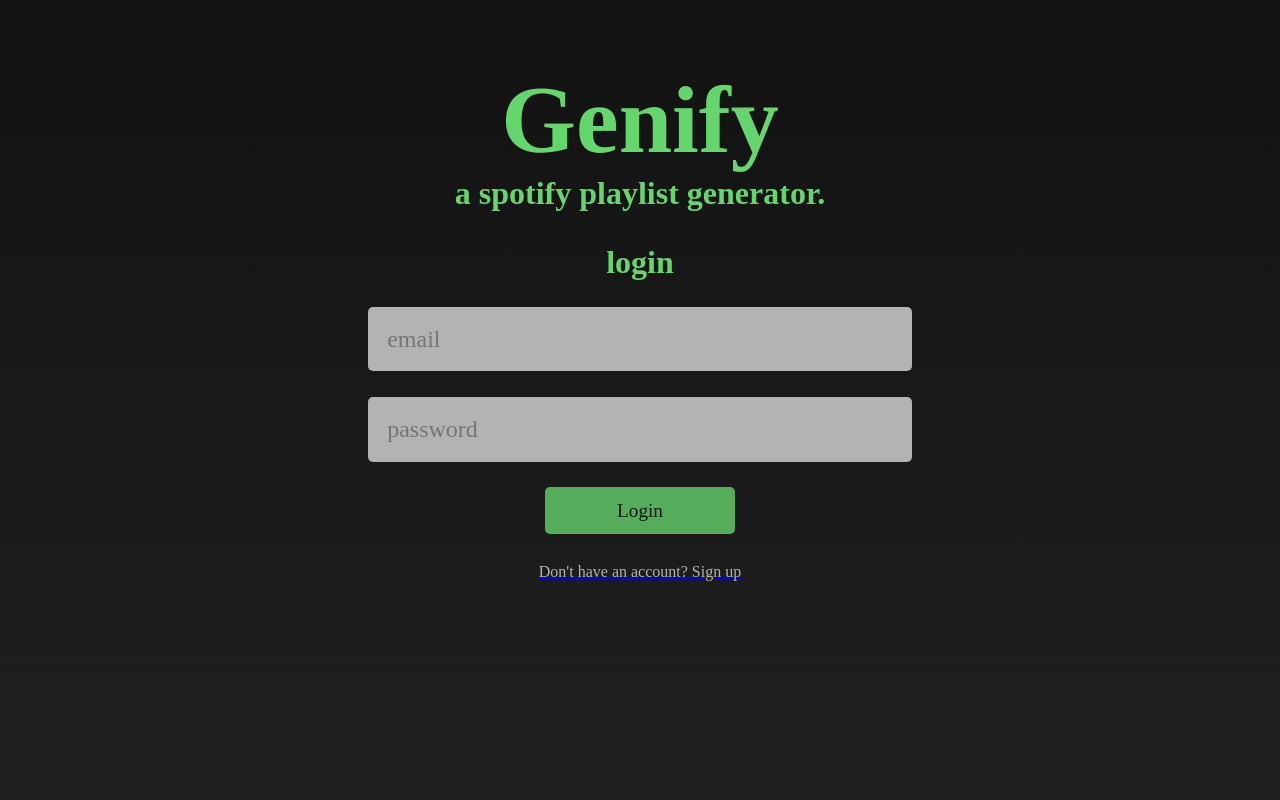
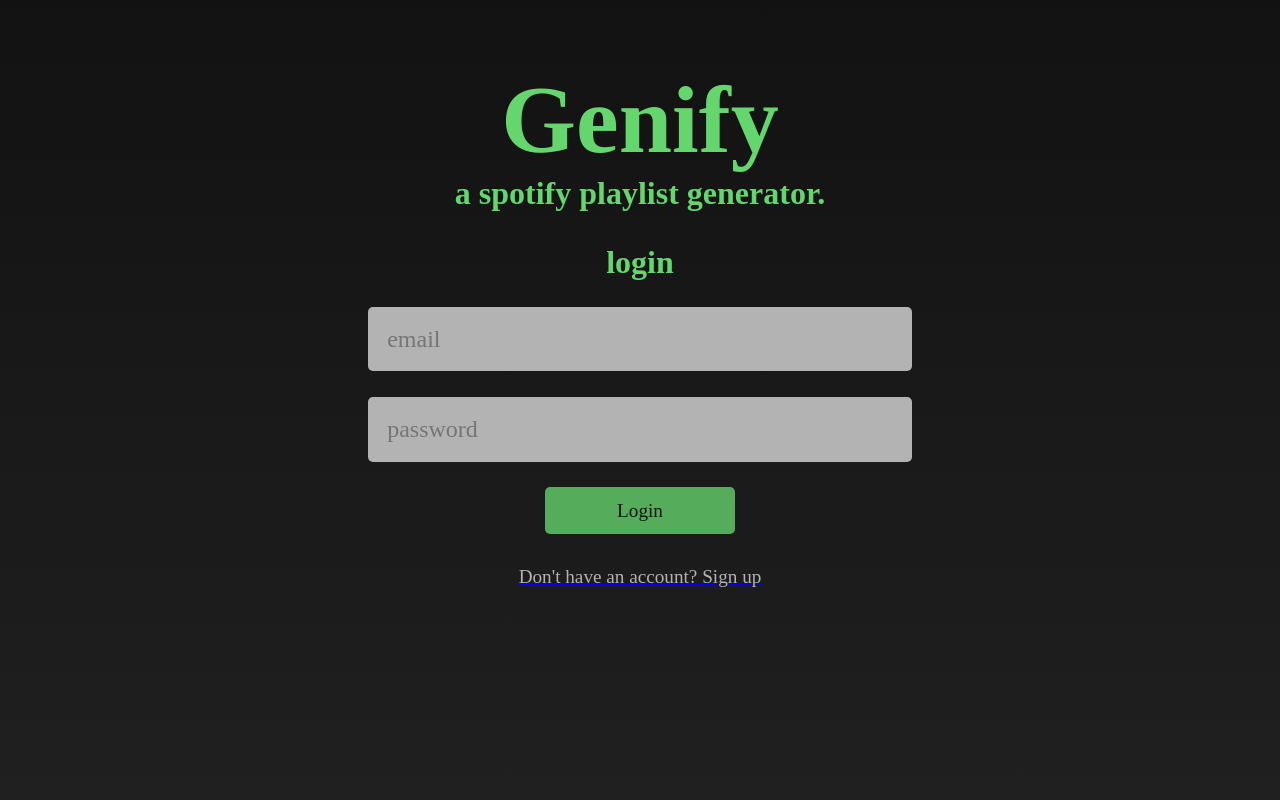
Before and after one commit to samanthashleyrose/Genify, a React (Vite) app in the folder client/: page /Login in a window 1280 px wide. Shown: the top 800 px of the page. Built offline with nearby package versions, Linux system fonts and the light colour scheme; a web font is replaced by a local one; what react-spotify-api would draw is missing.

Commit message:
Updated css

```diff
--- a/client/src/main.css
+++ b/client/src/main.css
@@ -856,11 +856,13 @@
     #pass-input {
         font-size: 1.2rem;
     }
-
     #login,
     #sign-up {
         font-size: 1.2rem;
         width: 20%;
+    }
+    #back-link {
+        font-size: 1.1rem;
     }
 
     /* HOME */
@@ -934,6 +936,9 @@
         font-size: 1.2rem;
         width: 15%;
     }
+    #back-link {
+        font-size: 1.2rem;
+    }
 
     /* HOME */
     #view-playlists,
```
